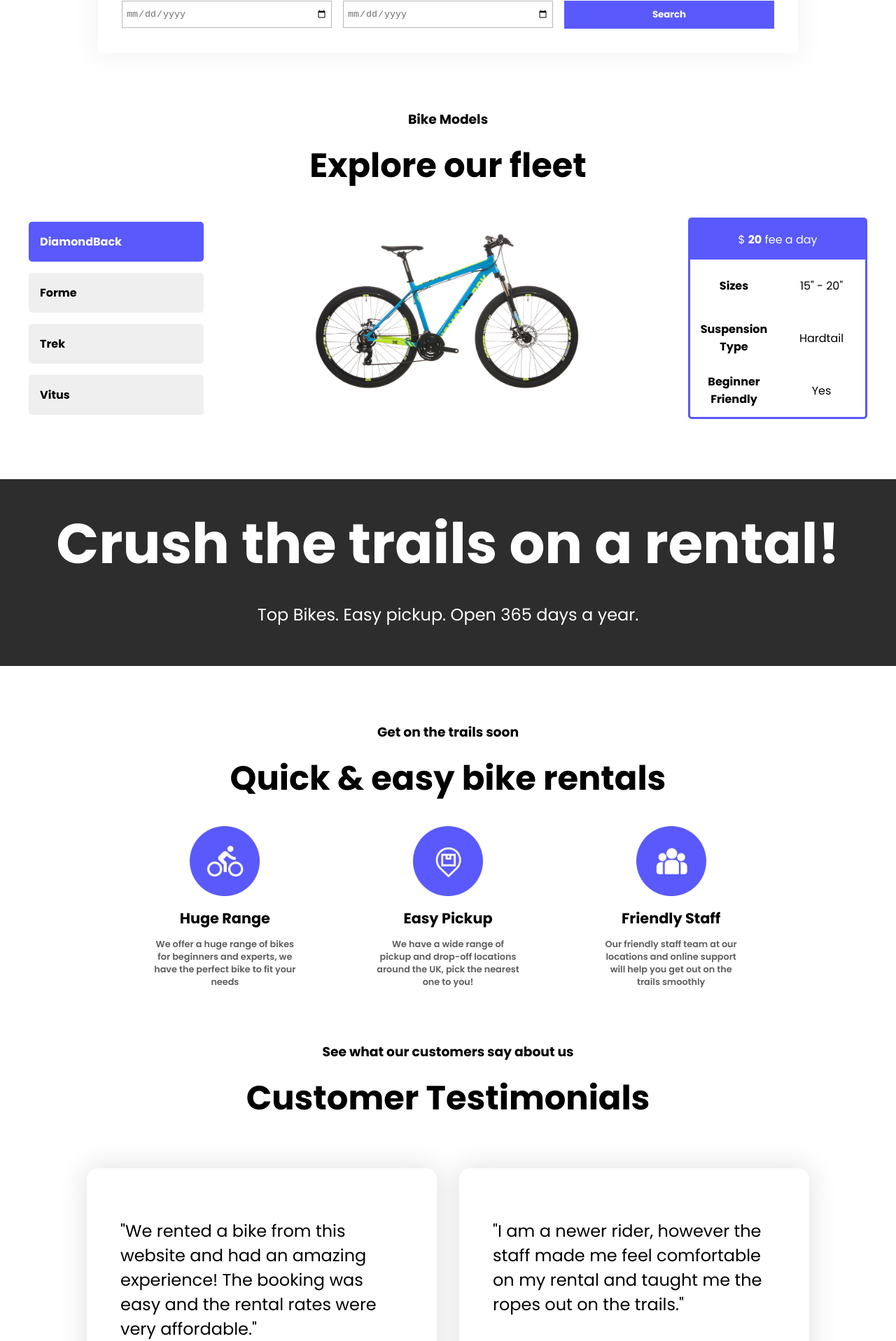
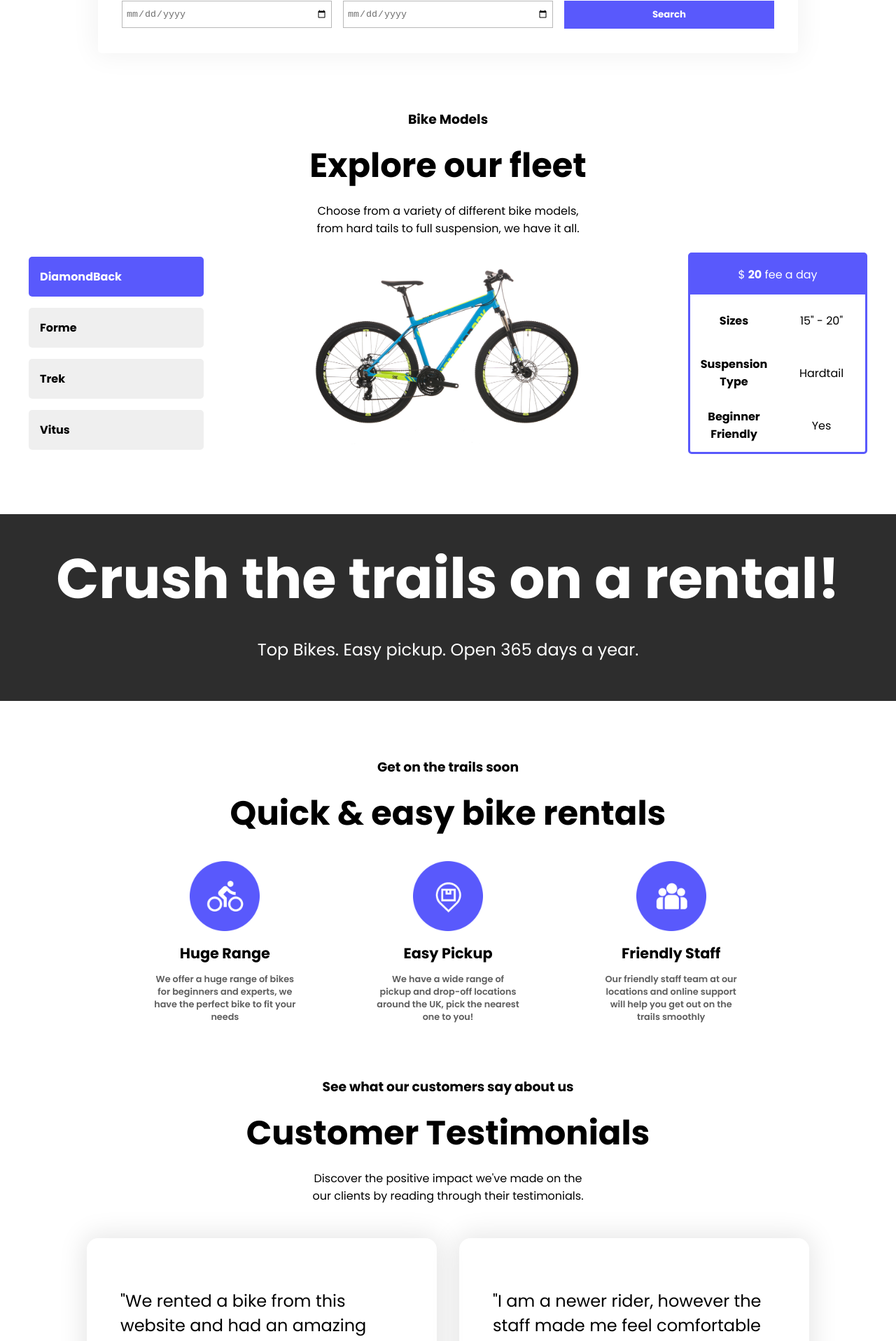
Before and after one commit to TegaBC/bike-rental, a React (Vite) app: page / in a window 1280 px wide. Shown: the part 1156-3073 px from the top of the page at 70% size. Built offline with nearby package versions, Linux system fonts and the light colour scheme.

Commit message:
fixed typo

```diff
--- a/src/pages/Home.jsx
+++ b/src/pages/Home.jsx
@@ -42,13 +42,13 @@ function home() {
         <Hero />
         <BookingForm bikes={fakeData} locations={locations}/>
         <TripleHeading heading="Explore our fleet" subHeading="Bike Models"
-        parahraph="Choose from a variety of different bike models, from hard tails to full suspension, we have it all."/>
+        paragraph="Choose from a variety of different bike models, from hard tails to full suspension, we have it all."/>
         <Preview bikes={fakeData} />
         <Banner heading="Crush the trails on a rental!" subText="Top Bikes. Easy pickup. Open 365 days a year." />
         <TripleHeading heading="Quick & easy bike rentals" subHeading="Get on the trails soon"/>
         <FeatureDisplay features={features} heading="Quick & easy bike rentals" subHeading="Get on the trails soon"/>
         <TripleHeading heading="Customer Testimonials" subHeading="See what our customers say about us"
-        parahraph="Discover the positive impact we've made on the our clients by reading through their testimonials."/>
+        paragraph="Discover the positive impact we've made on the our clients by reading through their testimonials."/>
         <Testimonial testimonials={testimonials}/>
         <Footer />
     </>
```
